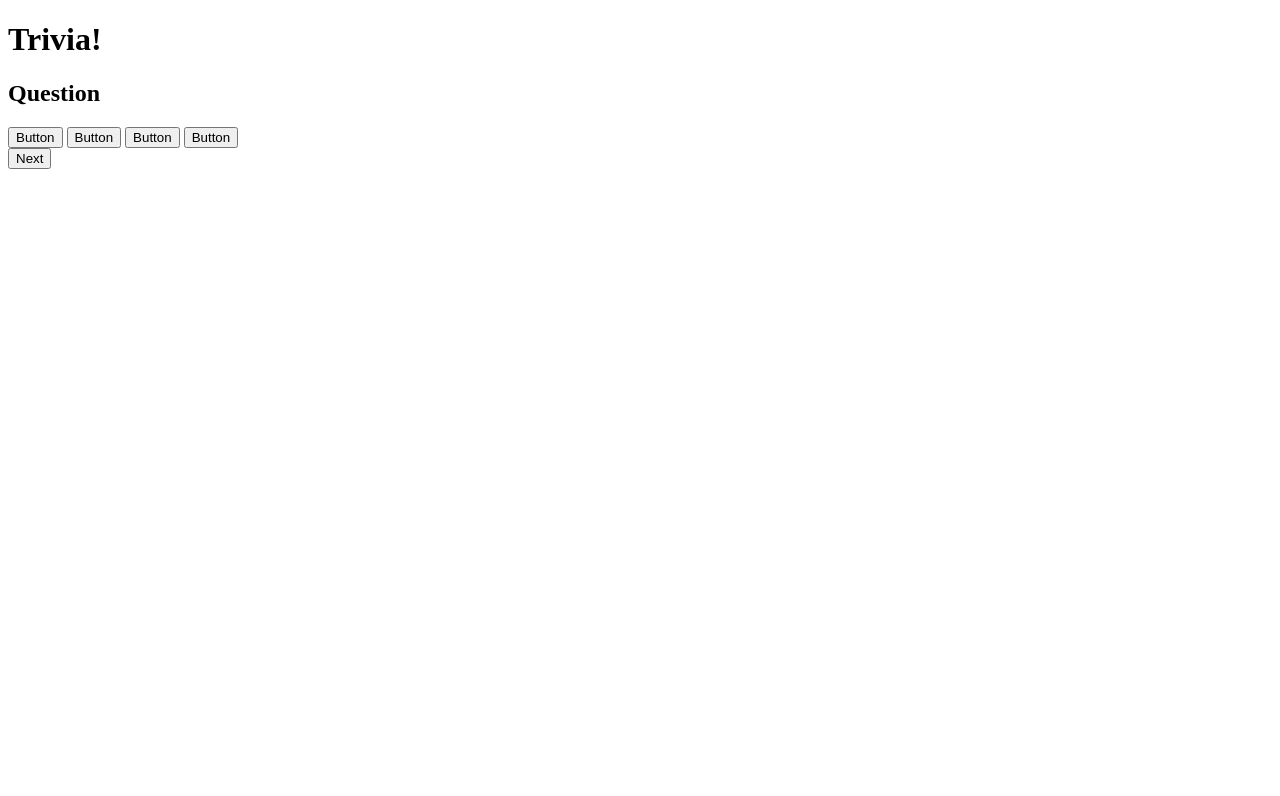
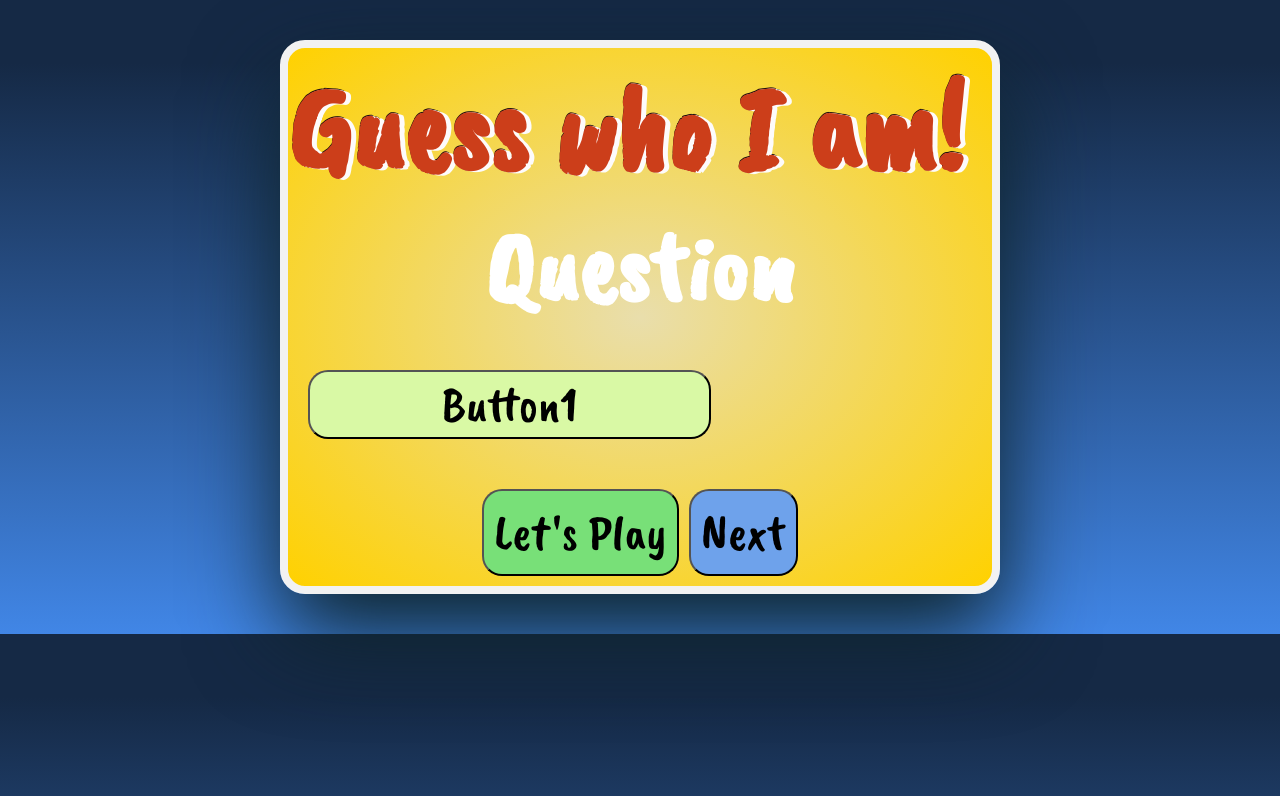
Before and after one commit to Luisrc91/TriviaGameP1BG, a plain HTML site: page index.html in a window 1280 px wide. Drawn offline with nearby package versions, Linux system fonts and the light colour scheme.

Commit message:
added some css and js code

```diff
--- a/index.html
+++ b/index.html
@@ -4,26 +4,34 @@
     <meta charset="UTF-8">
     <meta http-equiv="X-UA-Compatible" content="IE=edge">
     <meta name="viewport" content="width=device-width, initial-scale=1.0">
+    <link rel="stylesheet" href="./style.css">
+    <link rel="preconnect" href="https://fonts.googleapis.com">
+    <!-- Google Fonts bellow -->
+    <link rel="preconnect" href="https://fonts.gstatic.com" crossorigin>
+    <link href="https://fonts.googleapis.com/css2?family=Caveat+Brush&display=swap" rel="stylesheet">
+
     <title>Trivia</title>
 </head>
 
 <body>
+    <div class="container">
+        <h1 class="title">Guess who I am!</h1>
 
-    <div class="container">
         <div>
-            <h1>Trivia!</h1>
-            <h2>Question</h2>
+
+            <h2 class="question">Question</h2>
         </div>
-        <div>
-            <button>Button</button>
-            <button>Button</button>
-            <button>Button</button>
-            <button>Button</button>
+        <div class="buttons">
+            <button class="answer">Button1 </button>
+
         </div>
-        <div>
-            <button>Next</button>
+        <div class="controlbtn">
+            <button id="start">Let's Play</button>
+            <button class="nextbt">Next</button>
         </div>
     </div>
+
+    <script src="./index.js"></script>
 
 
 </body>
--- a/index.js
+++ b/index.js
@@ -0,0 +1,33 @@
+
+//start game//
+const playButton = document.getElementById('start')
+playButton.addEventListener('click', startGame)
+
+function startGame(){
+    console.log('gamestarted')
+
+    // https://stackoverflow.com/questions/8685107/hiding-a-button-in-javascript // //
+    if(startGame) {
+        document.getElementById('start').style.visibility = 'hidden';
+    } else {
+        document.getElementById('start').style.visibility = 'visible';
+    }
+}
+
+const answerSelected = document.getElementsByClassName('answer')
+answerSelected.addEventListener('click', function answered(){
+    console.log('corret')
+
+})
+// answerSelected.addEventListener('click', chooseAnswer)
+
+// function answered(){
+//     console.log('answered')
+
+// }
+
+
+// function questions() {
+
+
+// }
--- a/style.css
+++ b/style.css
@@ -0,0 +1,95 @@
+* {
+    box-sizing: border-box;
+    /* google font bellow */
+    font-family: 'Caveat Brush', cursive;
+    /* flex-direction: column; */
+    flex-grow: 0;
+    flex-shrink: 0;
+    max-width:  100vh;
+    align-items: center;
+    margin: auto;
+
+}
+
+body{
+    background: linear-gradient(#152945 10%,#4186e6);
+    padding: 40px;
+    display: flex;
+    /* flex-grow: 1; */
+    /* flex-shrink: 0; */
+    /* height: 100vh; */
+    /* justify-content: center; */
+    /* align-items: center; */
+}
+/* container box */
+.container{
+    background: radial-gradient(#e9deac,#ffd100);
+    border: 8px solid;
+    border-color: rgb(242, 242, 242);
+    box-shadow: 2px 40px 90px 1px rgb(14, 36, 43);
+    border-radius: 25px;
+    text-align: center;
+    flex-grow: 2;
+    flex-shrink: 1;
+    /* width: 800px; */
+    /* max-width: 80%; */
+    /* height: 600px; */
+
+}
+/* Title */
+.title {
+    display: flex;
+    flex-grow: 0;
+    flex-shrink: 1;
+    color: rgb(204, 62, 26);
+    text-shadow: 1px 0 rgb(255, 252, 252), 5px 1px rgb(253, 251, 251), 1px 0px rgb(11, 1, 1), 0 -1px rgb(28, 14, 14);
+    margin-top: 5px;
+    margin-bottom: 0px;
+    Font-size: 120px;
+}
+/* question */
+.question{
+
+    color: white;
+    font-size: 100px;
+    flex-grow: 0;
+    flex-shrink: 1;
+
+}
+/* answers buttons */
+.buttons button{
+    border-radius: 20px;
+    font-size: 50px;
+    background-color: #d9f9a5;
+    flex-grow: 0;
+    flex-shrink: 1;
+    margin: 20px 0;
+    align-items: center;
+
+}
+
+.buttons{
+    gap: 10px;
+    padding: 20px;
+    display: grid;
+    grid-template-columns: repeat(2, auto);
+    flex-grow: 0;
+    flex-shrink: 1;
+}
+/* next buttom and lets start button */
+.controlbtn, .nextbt, #start{
+    font-size: 50px;
+    padding: 10px;
+    /* margin-top: 3em; */
+    /* margin-bottom: 1px; */
+    flex-grow: 0;
+    flex-shrink: 1;
+    border-radius: 20px;
+}
+.nextbt{
+    background-color: #6ea2eb;
+}
+#start{
+    background-color: rgb(120, 224, 120);
+
+}
```
